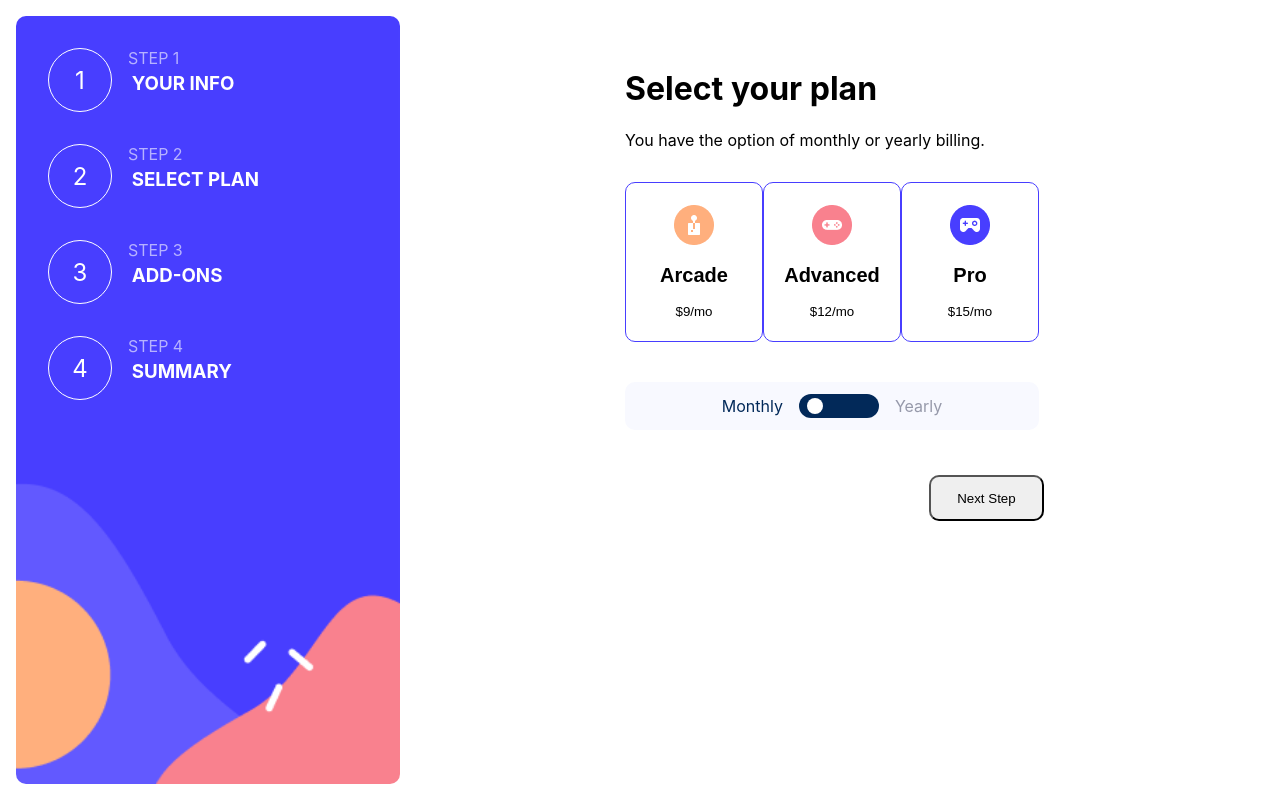
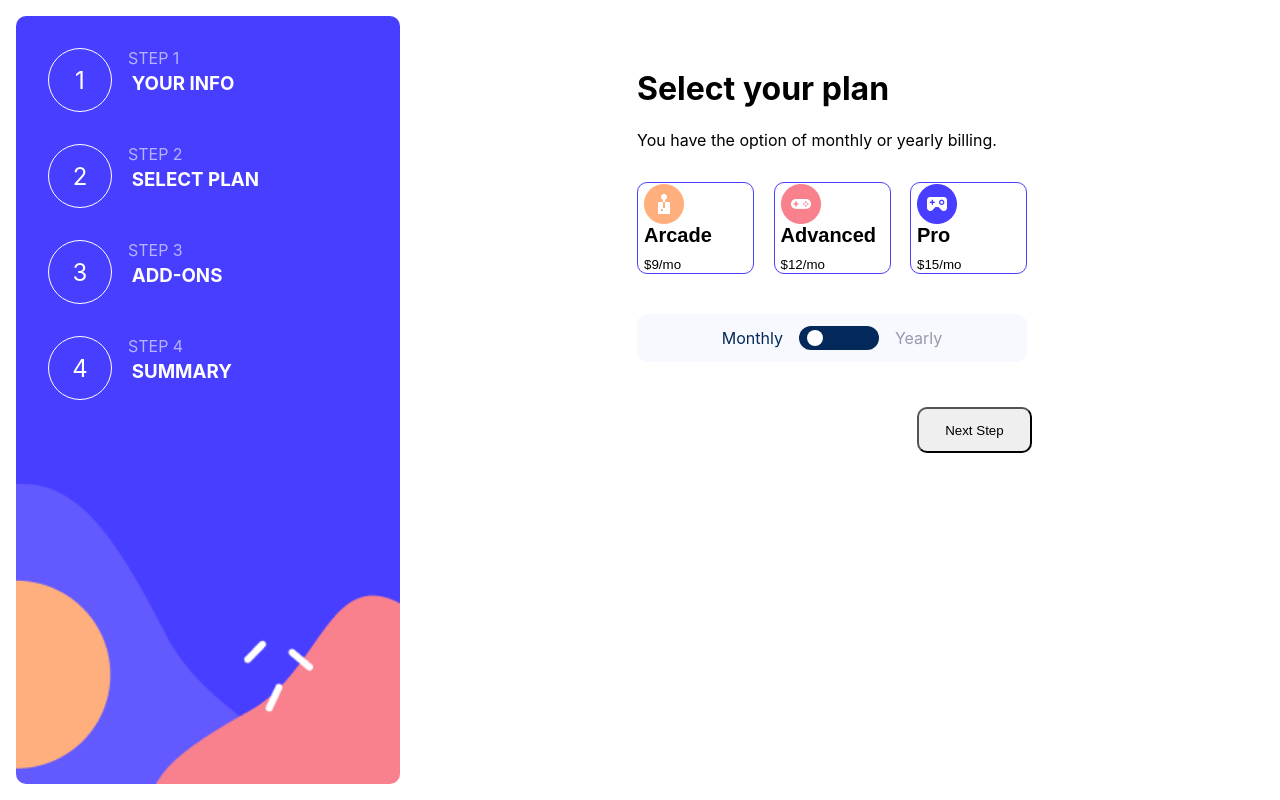
Before and after one commit to AliyaSalmanova1/multi-step-form, a React (Create React App) app: page /plan in a window 1280 px wide. Built offline with nearby package versions, Linux system fonts and the light colour scheme.

Commit message:
fixed grayBox not spanning long enough in vertical, plan page looks better

```diff
--- a/src/App.css
+++ b/src/App.css
@@ -145,12 +145,30 @@ input:invalid, .redBorder{
   color: red;
   float: right;
 }
+.plan-options{
+  display: flex;
+  gap: 5%;
 
+}
 .plan-option{
-  width: 138px;
-  height: 160px;
+
   border: 1px solid #483EFF;
   background-color: white;
+  display: flex;
+  flex-direction: column;
+  justify-content: flex-start;
+  width: 130px;
+
+}
+.plan-option-text{
+  display: flex;
+  flex-direction: column;
+  align-items: flex-start;
+  gap: 0.75em;
+
+}
+.plan-option-text h2{
+  margin: 0;
 }
 
 .switch-container{
@@ -267,12 +285,15 @@ input:checked + span{
 
   }
   .plan-options{
-    display: flex;
+
     flex-direction: column;
+    gap: 1em;
     width: 100%;
   }
   .plan-option{
-    display: flex;
+    padding: 1em;
+
+    flex-direction: row;
     align-items: center;
     width: 100%;
 
@@ -291,8 +312,9 @@ input:checked + span{
   .main{
     border: 1px solid red;
     width: 90%;
+    max-width: 500px;
 
-    position: absolute;
+    transform: translateY(-50px);
     top: 20vh;
     left: 5%;
     background-color: white;
--- a/src/components/PlanPage.js
+++ b/src/components/PlanPage.js
@@ -40,7 +40,7 @@ setPlan} = props
               }}>
 
                   <img src={orangeIcon} />
-                  <div>
+                  <div className="plan-option-text">
                     <h2>Arcade</h2>
                     <p>$9/mo</p>
                   </div>
@@ -52,7 +52,7 @@ setPlan} = props
 
               }}>
                   <img src={pinkIcon} />
-                  <div>
+                  <div className="plan-option-text">
                     <h2>Advanced</h2>
                     <p>$12/mo</p>
                   </div>
@@ -64,7 +64,7 @@ setPlan} = props
 
               }}>
                   <img src={purpleIcon} />
-                  <div>
+                  <div className="plan-option-text">
                     <h2>Pro</h2>
                     <p>$15/mo</p>
                   </div>
```
